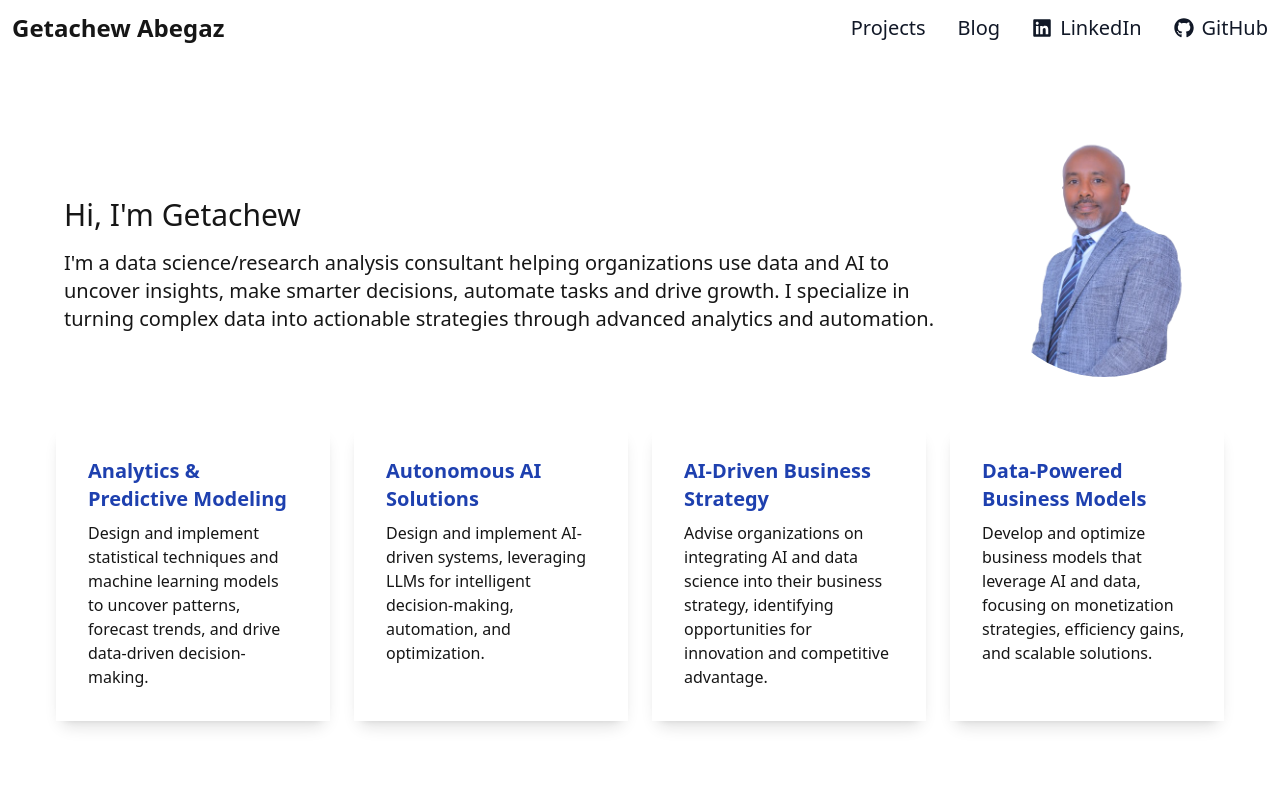
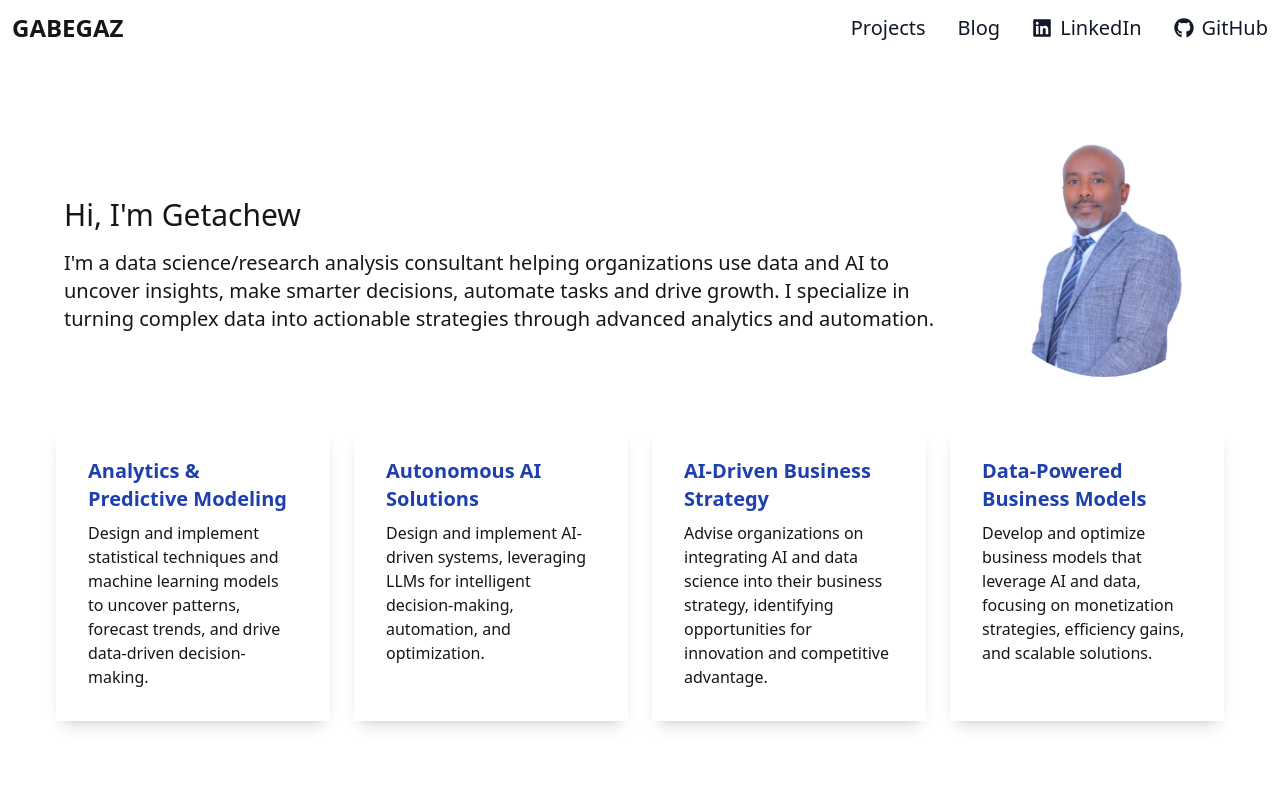
Before and after one commit to gabegaz/gabegaz.github.io, a Next.js app: page / in a window 1280 px wide. Shown: the top 800 px of the page. Built offline with nearby package versions, Linux system fonts and the light colour scheme.

Commit message:
changed logo

```diff
--- a/components/Navbar.tsx
+++ b/components/Navbar.tsx
@@ -25,7 +25,7 @@ const Navbar = () => {
           onClick={closeMenu}
         >
           <span className="self-center text-2xl font-semibold whitespace-nowrap dark:text-white">
-            Getachew Abegaz
+            GABEGAZ
           </span>
         </Link>
 
```
